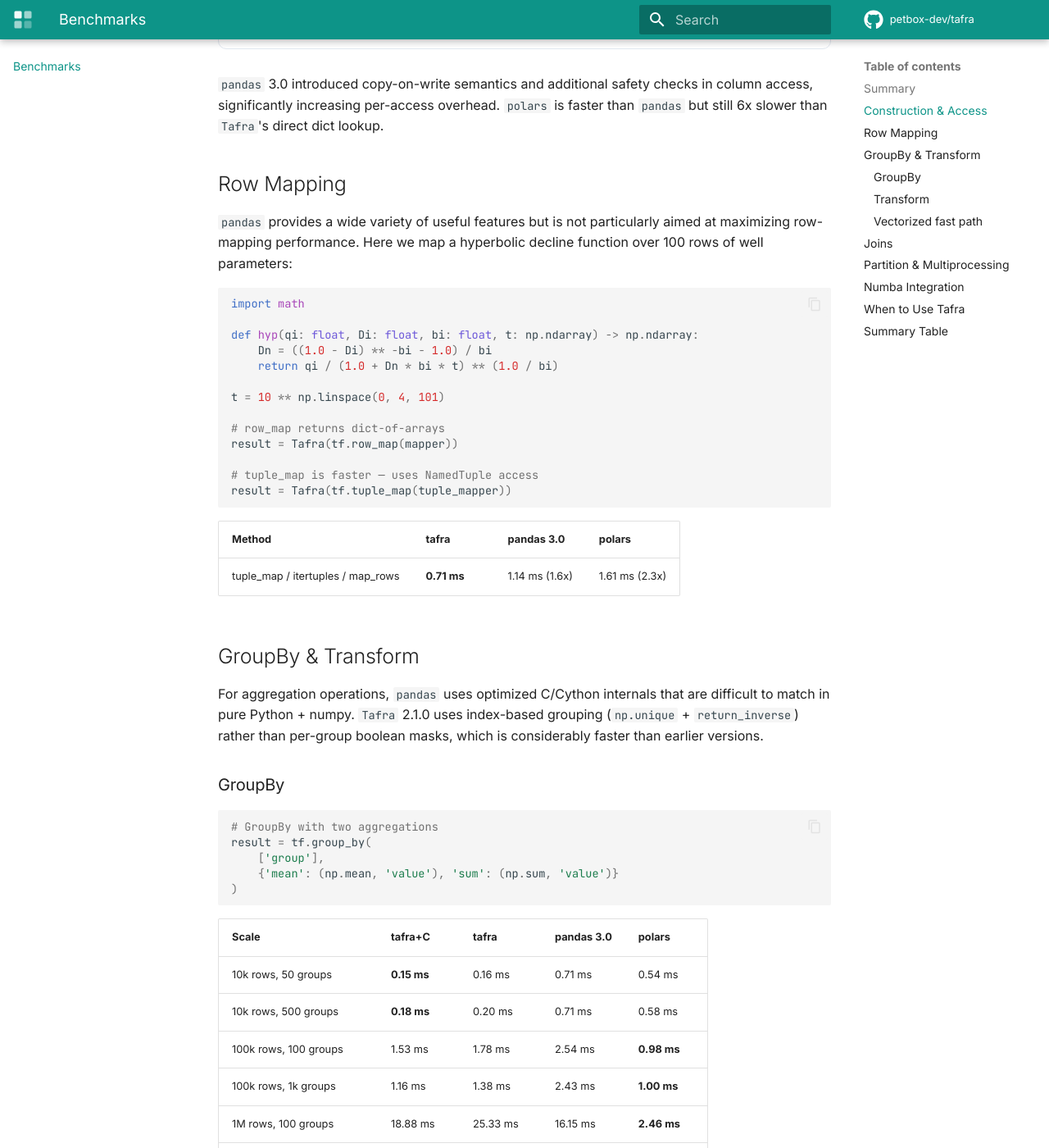
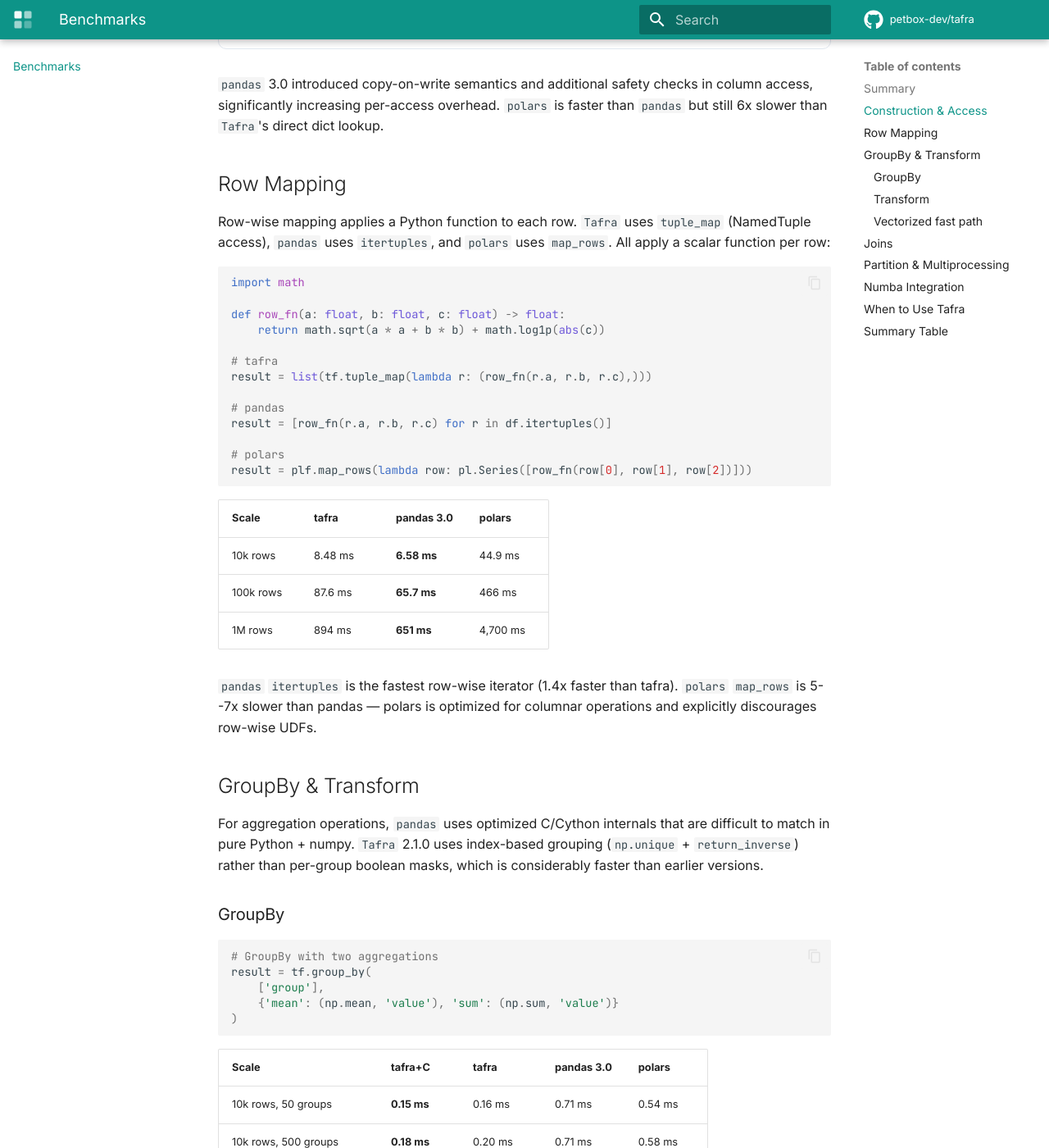
Before and after one commit to petbox-dev/tafra, an MkDocs documentation site: the page built from docs/benchmarks.md, in a window 1280 px wide and 1400 px high, scrolled down 1362 px. Shown: the whole window at 82% size. Built offline with MkDocs 1.6.1 and Material for MkDocs 9.7.7, drawn with Linux system fonts in a browser that asks for light colours; comment, search, counter and statistics services are not loaded; some of the changed text lies outside the part shown.

Commit message:
docs: scale row mapping benchmark to 10k/100k/1M rows
Materialized tuple_map results for fair comparison. pandas itertuples
wins row mapping (1.4x faster than tafra), polars map_rows is 5-7x
slower. Updated benchmark script, docs, and hero page.

Co-Authored-By: Claude Opus 4.6 (1M context) <noreply@anthropic.com>

````diff
--- a/docs/benchmarks.md
+++ b/docs/benchmarks.md
@@ -78,29 +78,35 @@ faster than `pandas` but still 6x slower than `Tafra`'s direct dict lookup.
 
 ## Row Mapping
 
-`pandas` provides a wide variety of useful features but is not particularly
-aimed at maximizing row-mapping performance. Here we map a hyperbolic decline
-function over 100 rows of well parameters:
+Row-wise mapping applies a Python function to each row. `Tafra` uses
+`tuple_map` (NamedTuple access), `pandas` uses `itertuples`, and `polars`
+uses `map_rows`. All apply a scalar function per row:
 
 ```python
 import math
 
-def hyp(qi: float, Di: float, bi: float, t: np.ndarray) -> np.ndarray:
-    Dn = ((1.0 - Di) ** -bi - 1.0) / bi
-    return qi / (1.0 + Dn * bi * t) ** (1.0 / bi)
+def row_fn(a: float, b: float, c: float) -> float:
+    return math.sqrt(a * a + b * b) + math.log1p(abs(c))
 
-t = 10 ** np.linspace(0, 4, 101)
+# tafra
+result = list(tf.tuple_map(lambda r: (row_fn(r.a, r.b, r.c),)))
 
-# row_map returns dict-of-arrays
-result = Tafra(tf.row_map(mapper))
+# pandas
+result = [row_fn(r.a, r.b, r.c) for r in df.itertuples()]
 
-# tuple_map is faster — uses NamedTuple access
-result = Tafra(tf.tuple_map(tuple_mapper))
+# polars
+result = plf.map_rows(lambda row: pl.Series([row_fn(row[0], row[1], row[2])]))
 ```
 
-| Method | tafra | pandas 3.0 | polars |
+| Scale | tafra | pandas 3.0 | polars |
 |---|---|---|---|
-| tuple_map / itertuples / map_rows | **0.71 ms** | 1.14 ms (1.6x) | 1.61 ms (2.3x) |
+| 10k rows | 8.48 ms | **6.58 ms** | 44.9 ms |
+| 100k rows | 87.6 ms | **65.7 ms** | 466 ms |
+| 1M rows | 894 ms | **651 ms** | 4,700 ms |
+
+`pandas` `itertuples` is the fastest row-wise iterator (1.4x faster than
+tafra). `polars` `map_rows` is 5--7x slower than pandas — polars is
+optimized for columnar operations and explicitly discourages row-wise UDFs.
 
 
 ## GroupBy & Transform
@@ -529,7 +535,8 @@ result = ndarray_map(tf['qi'], tf['Di'], tf['bi'], t)
 * **Construction and teardown** -- 308x faster than pandas, 3x faster
   than polars
 * **Column access** -- 128x faster than pandas, 6x faster than polars
-* **Row-wise mapping** -- 1.6x faster than pandas, 2.3x faster than polars
+* **Row-wise mapping** -- 1.4x slower than pandas itertuples, but 5x faster
+  than polars map_rows. For row-wise UDFs, pandas is fastest; polars is slowest
 * **GroupBy at <=10k rows** -- with C extension, 3--5x faster
   than both pandas and polars
 * **Transform at all scales** -- Tafra+C wins every benchmark, from 8x
@@ -568,7 +575,9 @@ Tafra+C = with optional C extension. Tafra = pure Python + numpy only.
 |---|---|---|---|---|
 | Construction (100k rows) | **0.01** | 0.01 | 3.08 | 0.03 |
 | Column access (per call, us) | **0.09** | 0.09 | 11.5 | 0.56 |
-| Row map (100 rows, tuple_map) | **0.71** | 0.71 | 1.14 | 1.61 |
+| Row map (10k rows) | 8.48 | 8.48 | **6.58** | 44.9 |
+| Row map (100k rows) | 87.6 | 87.6 | **65.7** | 466 |
+| Row map (1M rows) | 894 | 894 | **651** | 4,700 |
 | GroupBy (10k, 50 grp, sum+mean) | **0.15** | 0.16 | 0.71 | 0.54 |
 | GroupBy (10k, 500 grp) | **0.18** | 0.20 | 0.71 | 0.58 |
 | GroupBy (100k, 100 grp) | 1.53 | 1.78 | 2.54 | **0.98** |
--- a/docs/overrides/home.html
+++ b/docs/overrides/home.html
@@ -92,18 +92,18 @@
     </div>
 
     <div class="chart">
-      <div class="chart-title">Row Map: 100 wells, tuple_map (ms)</div>
+      <div class="chart-title">Row Map: 100k rows, tuple_map (ms)</div>
+      <div class="chart-row">
+        <span class="chart-label">pandas</span>
+        <div class="chart-bar-wrap"><div class="chart-bar fastest" style="width: 14%"></div><span class="chart-value">65.7</span></div>
+      </div>
       <div class="chart-row">
         <span class="chart-label">tafra</span>
-        <div class="chart-bar-wrap"><div class="chart-bar fastest" style="width: 44%"></div><span class="chart-value">0.71</span></div>
-      </div>
-      <div class="chart-row">
-        <span class="chart-label">pandas</span>
-        <div class="chart-bar-wrap"><div class="chart-bar" style="width: 71%"></div><span class="chart-value">1.14</span></div>
+        <div class="chart-bar-wrap"><div class="chart-bar" style="width: 19%"></div><span class="chart-value">87.6</span></div>
       </div>
       <div class="chart-row">
         <span class="chart-label">polars</span>
-        <div class="chart-bar-wrap"><div class="chart-bar" style="width: 100%"></div><span class="chart-value">1.61</span></div>
+        <div class="chart-bar-wrap"><div class="chart-bar" style="width: 100%"></div><span class="chart-value">466</span></div>
       </div>
     </div>
 
````
Also changed, not shown: 1 other file.
